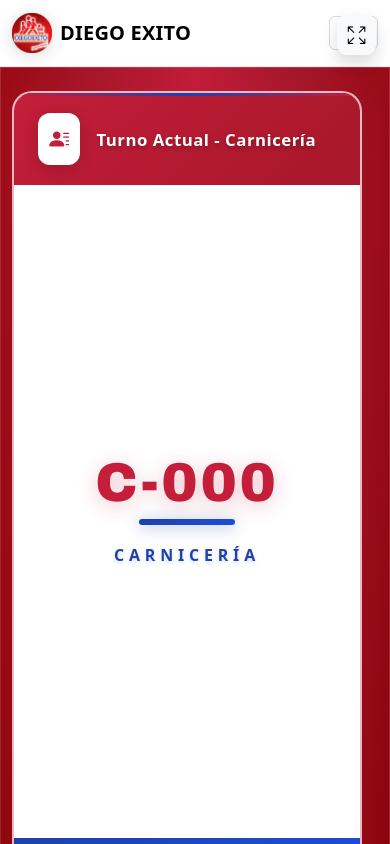
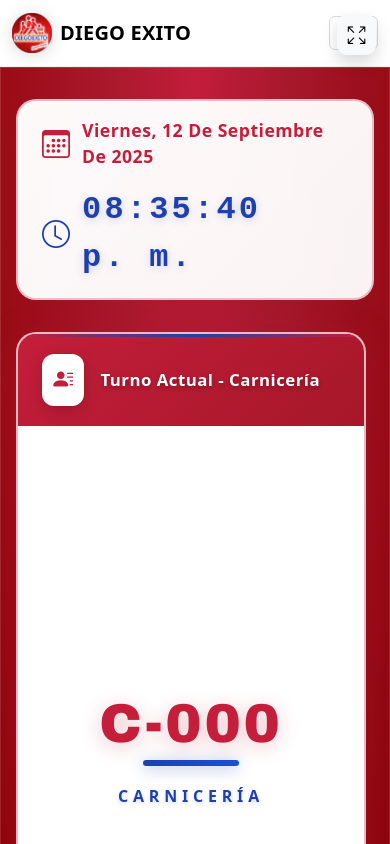
Before and after one commit to pachecop123/digiturno, a Vue app: page /display in a window 390 px wide. Shown: the top 844 px of the page. Built offline with nearby package versions, Linux system fonts and the light colour scheme; no server answers.

Commit message:
reloj agregado

```diff
--- a/src/views/Display.vue
+++ b/src/views/Display.vue
@@ -10,7 +10,21 @@
       <i :class="isFullscreen ? 'bi bi-fullscreen-exit' : 'bi bi-arrows-fullscreen'"></i>
     </button>
 
-    <div class="container-xl py-4">
+    <div class="container-xxl display-container">
+      <!-- Banner de Fecha y Hora -->
+      <section class="datetime-banner">
+        <div class="datetime-banner-content">
+          <div class="date-section">
+            <i class="bi bi-calendar3"></i>
+            <span>{{ currentDate }}</span>
+          </div>
+          <div class="time-section">
+            <i class="bi bi-clock"></i>
+            <span>{{ currentTime }}</span>
+          </div>
+        </div>
+      </section>
+
       <div class="display-grid-enhanced">
         <!-- Turno -->
         <section class="tile tile-turn-carniceria">
@@ -92,6 +106,30 @@ const current      = computed(() => store.state?.current ?? null)
 const lastAttended = computed(() => store.state?.lastAttended ?? null)
 const prefix       = computed(() => store.state?.prefix || 'C')
 const queue        = computed(() => Array.isArray(store.state?.queue) ? store.state.queue : [])
+
+/* ===== Fecha y hora en tiempo real ===== */
+const currentDate = ref('')
+const currentTime = ref('')
+let clockInterval = null
+
+function updateClock() {
+  const now = new Date()
+
+  // Formato de fecha: "Lunes, 9 de Diciembre de 2025"
+  currentDate.value = now.toLocaleDateString('es-CO', {
+    weekday: 'long',
+    year: 'numeric',
+    month: 'long',
+    day: 'numeric'
+  })
+
+  // Formato de hora: "14:30:45"
+  currentTime.value = now.toLocaleTimeString('es-CO', {
+    hour: '2-digit',
+    minute: '2-digit',
+    second: '2-digit'
+  })
+}
 
 /* ===== Publicidades ===== */
 const ads = ref([])
@@ -307,6 +345,10 @@ onMounted(() => {
   document.addEventListener('mozfullscreenchange', onFsChange)
   document.addEventListener('MSFullscreenChange', onFsChange)
 
+  // Iniciar reloj
+  updateClock()
+  clockInterval = setInterval(updateClock, 1000)
+
   // Cargar publicidades e iniciar rotación
   loadAds().then(() => {
     nextTick(() => {
@@ -331,6 +373,11 @@ onBeforeUnmount(() => {
   document.removeEventListener('webkitfullscreenchange', onFsChange)
   document.removeEventListener('mozfullscreenchange', onFsChange)
   document.removeEventListener('MSFullscreenChange', onFsChange)
+
+  // Detener reloj
+  if (clockInterval) {
+    clearInterval(clockInterval)
+  }
 
   // Detener rotación de publicidades
   stopRotation()
@@ -376,6 +423,9 @@ onBeforeUnmount(() => {
   min-height: 100dvh;
   color: var(--diego-white);
   position: relative;
+  display: flex;
+  align-items: center;
+  justify-content: center;
 }
 
 .display-diegoexito::before {
@@ -386,18 +436,37 @@ onBeforeUnmount(() => {
   backdrop-filter: blur(0.5px);
 }
 
-.container-xl { position: relative; z-index: 1; }
+.display-container {
+  position: relative;
+  z-index: 1;
+  padding: 2rem 1rem;
+  width: 100%;
+}
+
+@media (min-width: 768px) {
+  .display-container {
+    padding: 3rem 2rem;
+  }
+}
 
 .display-grid-enhanced {
   display: grid;
   gap: 2rem;
   grid-template-columns: 1fr;
   grid-auto-rows: minmax(var(--panel-h), auto);
+  max-width: 1800px;
+  margin: 0 auto;
 }
 @media (min-width: 768px) {
   .display-grid-enhanced {
     grid-template-columns: 1fr 2fr;
     align-items: stretch;
+  }
+}
+@media (min-width: 1400px) {
+  .display-grid-enhanced {
+    grid-template-columns: 1fr 2.5fr;
+    gap: 3rem;
   }
 }
 
@@ -465,6 +534,114 @@ onBeforeUnmount(() => {
   text-shadow: 0 2px 4px rgba(30, 64, 175, .18);
 }
 
+/* Banner de Fecha y Hora */
+.datetime-banner {
+  /* ========================================
+     AJUSTES PERSONALIZABLES DEL BANNER
+     Cambia estos valores a tu gusto:
+     ======================================== */
+  --banner-max-width: 100%;           /* Ancho máximo (ej: 1200px, 1400px, 100%) */
+  --banner-margin-bottom: 2rem;       /* Espacio debajo del banner */
+  --banner-border-radius: 20px;       /* Redondeo de esquinas */
+  --banner-padding-vertical: 1.25rem; /* ALTURA interna (arriba/abajo) */
+  --banner-padding-horizontal: 5rem;  /* ANCHO interno (izquierda/derecha) */
+  --banner-gap: 2rem;                 /* Espacio entre fecha y hora */
+
+  /* Tamaños de texto */
+  --fecha-texto-size: 1.35rem;        /* Tamaño texto de la fecha */
+  --hora-texto-size: 2.5rem;          /* Tamaño texto de la hora */
+  --icono-size: 1.75rem;              /* Tamaño de los iconos */
+  --icon-text-gap: 0.75rem;           /* Espacio entre icono y texto */
+  /* ======================================== */
+
+  background: linear-gradient(135deg, rgba(255, 255, 255, 0.98) 0%, rgba(255, 255, 255, 0.95) 100%);
+  border: 2px solid rgba(196, 30, 58, 0.28);
+  border-radius: var(--banner-border-radius);
+  box-shadow: 10 8px 32px rgba(196, 30, 58, 0.25);
+  margin-bottom: var(--banner-margin-bottom);
+  max-width: var(--banner-max-width);
+  overflow: hidden;
+}
+
+.datetime-banner-content {
+  display: flex;
+  align-items: center;
+  justify-content: space-between;
+  padding: var(--banner-padding-vertical) var(--banner-padding-horizontal);
+  gap: var(--banner-gap);
+  flex-wrap: wrap;
+}
+
+.date-section,
+.time-section {
+  display: flex;
+  align-items: center;
+  gap: var(--icon-text-gap);
+}
+
+.date-section {
+  flex: 1;
+  min-width: 300px;
+}
+
+.date-section i {
+  font-size: var(--icono-size);
+  color: var(--diego-red);
+}
+
+.date-section span {
+  font-size: var(--fecha-texto-size);
+  font-weight: 700;
+  color: var(--diego-red);
+  text-transform: capitalize;
+  letter-spacing: 0.5px;
+}
+
+.time-section {
+  flex-shrink: 0;
+}
+
+.time-section i {
+  font-size: var(--icono-size);
+  color: var(--diego-blue);
+}
+
+.time-section span {
+  font-family: 'Courier New', monospace;
+  font-size: var(--hora-texto-size);
+  font-weight: 900;
+  color: var(--diego-blue);
+  letter-spacing: 0.1em;
+  text-shadow: 0 2px 8px rgba(30, 64, 175, 0.2);
+}
+
+@media (max-width: 768px) {
+  .datetime-banner-content {
+    flex-direction: column;
+    padding: 1rem 1.5rem;
+    gap: 1rem;
+  }
+
+  .date-section {
+    min-width: unset;
+    width: 100%;
+    justify-content: center;
+  }
+
+  .time-section {
+    width: 100%;
+    justify-content: center;
+  }
+
+  .date-section span {
+    font-size: 1.1rem;
+  }
+
+  .time-section span {
+    font-size: 2rem;
+  }
+}
+
 /* Footer */
 .tile-foot-carniceria {
   background: linear-gradient(135deg, var(--diego-blue) 0%, var(--diego-blue-dark) 100%);
@@ -526,26 +703,3 @@ onBeforeUnmount(() => {
   .tile, .tile:hover, .animate-number, .carousel { animation: none !important; transition: none !important; }
 }
 </style>
-
-<!-- ❗️Regla GLOBAL para ocultar el navbar cuando haya fullscreen -->
-<style>
-.hide-navbar .app-navbar { display: none !important; }
-.fullscreen-mode .display-diegoexito {
-  min-height: 100vh;
-  padding: var(--fullscreen-padding);
-}
-.fullscreen-mode .container-xl {
-  width: 100%;
-  max-width: none;
-  padding-left: 0;
-  padding-right: 0;
-  display: flex;
-  justify-content: var(--fullscreen-justify);
-  align-items: var(--fullscreen-align);
-  min-height: 100vh;
-}
-.fullscreen-mode .display-grid-enhanced {
-  max-width: var(--fullscreen-max-width);
-  width: 100%;
-}
-</style>
```
